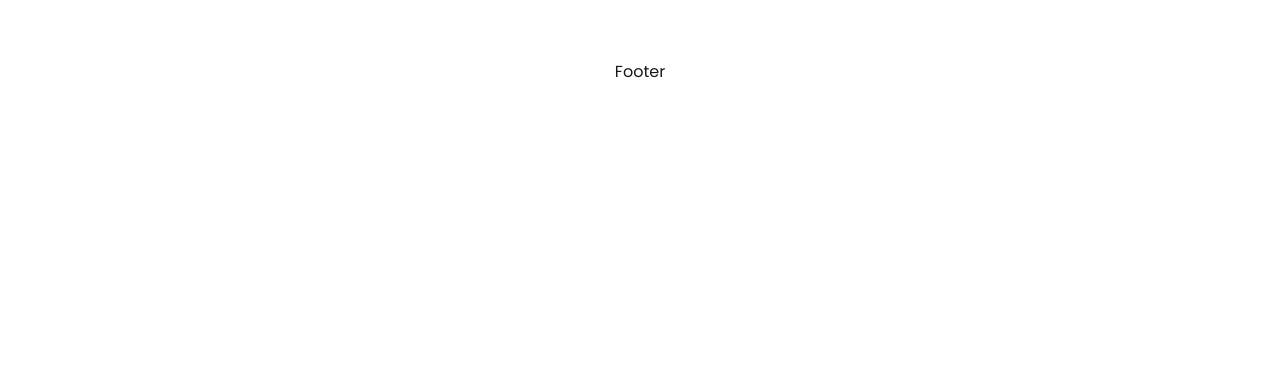
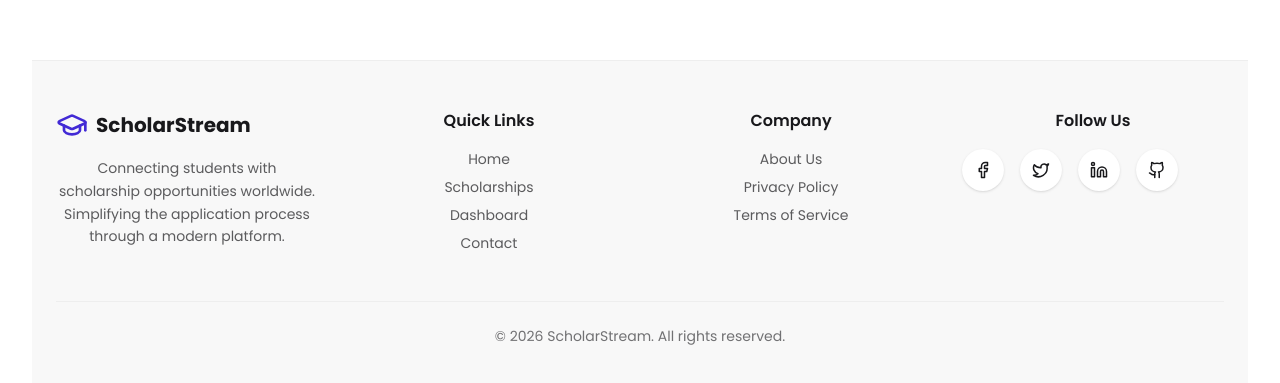
Before and after one commit to FokhrulSabel/scholar-source-client, a React (Vite) app: page / in a window 1280 px wide. Shown: the part 837-1220 px from the top of the page. Before the commit the page ends 953 px from the top, so only its background shows below. Built offline with nearby package versions, Linux system fonts and the light colour scheme; no server answers.

Commit message:
Add Footer

```diff
--- a/src/components/Footer/Footer.jsx
+++ b/src/components/Footer/Footer.jsx
@@ -1,11 +1,130 @@
-import React from 'react';
+import React from "react";
+import { Link } from "react-router";
+import {
+  GraduationCap,
+  Facebook,
+  Twitter,
+  Linkedin,
+  Github,
+} from "lucide-react";
 
 const Footer = () => {
-    return (
-        <div>
-            <h2>Footer</h2>
+  return (
+    <footer className="bg-base-200 border-t border-base-300">
+      <div className="max-w-7xl mx-auto px-6 py-12">
+        <div className="grid grid-cols-1 md:grid-cols-4 gap-10">
+          {/* Brand Section */}
+          <div>
+            <div className="flex items-center gap-2 mb-4">
+              <GraduationCap className="w-8 h-8 text-primary" />
+              <h2 className="text-xl font-bold text-base-content">
+                ScholarStream
+              </h2>
+            </div>
+
+            <p className="text-base-content/70 text-sm leading-relaxed">
+              Connecting students with scholarship opportunities worldwide.
+              Simplifying the application process through a modern platform.
+            </p>
+          </div>
+
+          {/* Quick Links */}
+          <div>
+            <h3 className="font-semibold text-base-content mb-4">
+              Quick Links
+            </h3>
+            <ul className="space-y-2 text-sm text-base-content/70">
+              <li>
+                <Link to="/" className="hover:text-primary transition">
+                  Home
+                </Link>
+              </li>
+              <li>
+                <Link
+                  to="/scholarships"
+                  className="hover:text-primary transition"
+                >
+                  Scholarships
+                </Link>
+              </li>
+              <li>
+                <Link to="/dashboard" className="hover:text-primary transition">
+                  Dashboard
+                </Link>
+              </li>
+              <li>
+                <Link to="/contact" className="hover:text-primary transition">
+                  Contact
+                </Link>
+              </li>
+            </ul>
+          </div>
+
+          {/* Company */}
+          <div>
+            <h3 className="font-semibold text-base-content mb-4">Company</h3>
+            <ul className="space-y-2 text-sm text-base-content/70">
+              <li>
+                <Link to="/about" className="hover:text-primary transition">
+                  About Us
+                </Link>
+              </li>
+              <li>
+                <Link to="/privacy" className="hover:text-primary transition">
+                  Privacy Policy
+                </Link>
+              </li>
+              <li>
+                <Link to="/terms" className="hover:text-primary transition">
+                  Terms of Service
+                </Link>
+              </li>
+            </ul>
+          </div>
+
+          {/* Social */}
+          <div>
+            <h3 className="font-semibold text-base-content mb-4">Follow Us</h3>
+
+            <div className="flex gap-4">
+              <a
+                href="#"
+                className="p-3 rounded-full bg-base-100 shadow hover:shadow-md hover:text-primary transition"
+              >
+                <Facebook size={18} />
+              </a>
+
+              <a
+                href="#"
+                className="p-3 rounded-full bg-base-100 shadow hover:shadow-md hover:text-primary transition"
+              >
+                <Twitter size={18} />
+              </a>
+
+              <a
+                href="#"
+                className="p-3 rounded-full bg-base-100 shadow hover:shadow-md hover:text-primary transition"
+              >
+                <Linkedin size={18} />
+              </a>
+
+              <a
+                href="#"
+                className="p-3 rounded-full bg-base-100 shadow hover:shadow-md hover:text-primary transition"
+              >
+                <Github size={18} />
+              </a>
+            </div>
+          </div>
         </div>
-    );
+
+        {/* Bottom Bar */}
+        <div className="mt-12 pt-6 border-t border-base-300 text-center text-sm text-base-content/60">
+          © {new Date().getFullYear()} ScholarStream. All rights reserved.
+        </div>
+      </div>
+    </footer>
+  );
 };
 
 export default Footer;
```
